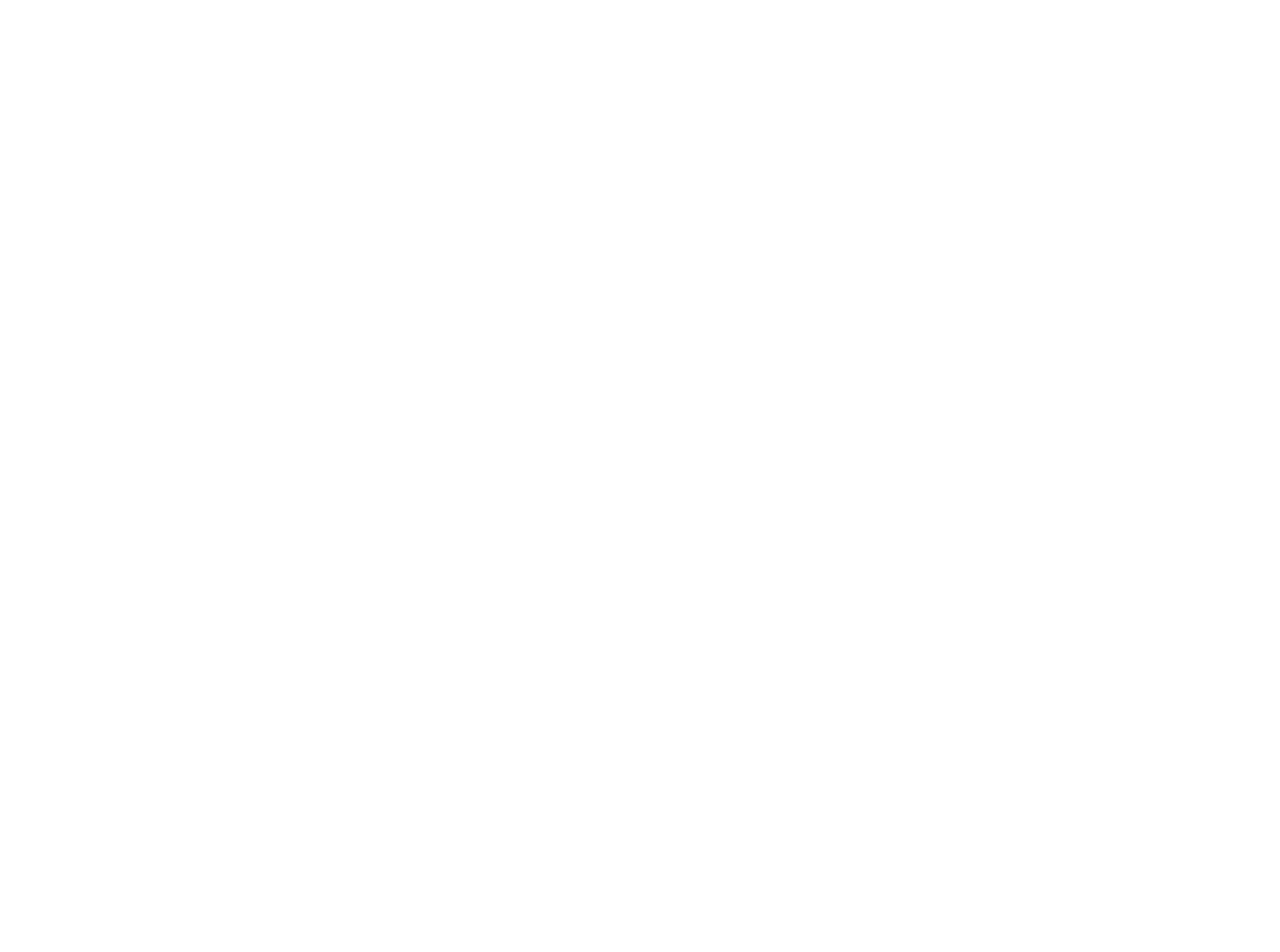
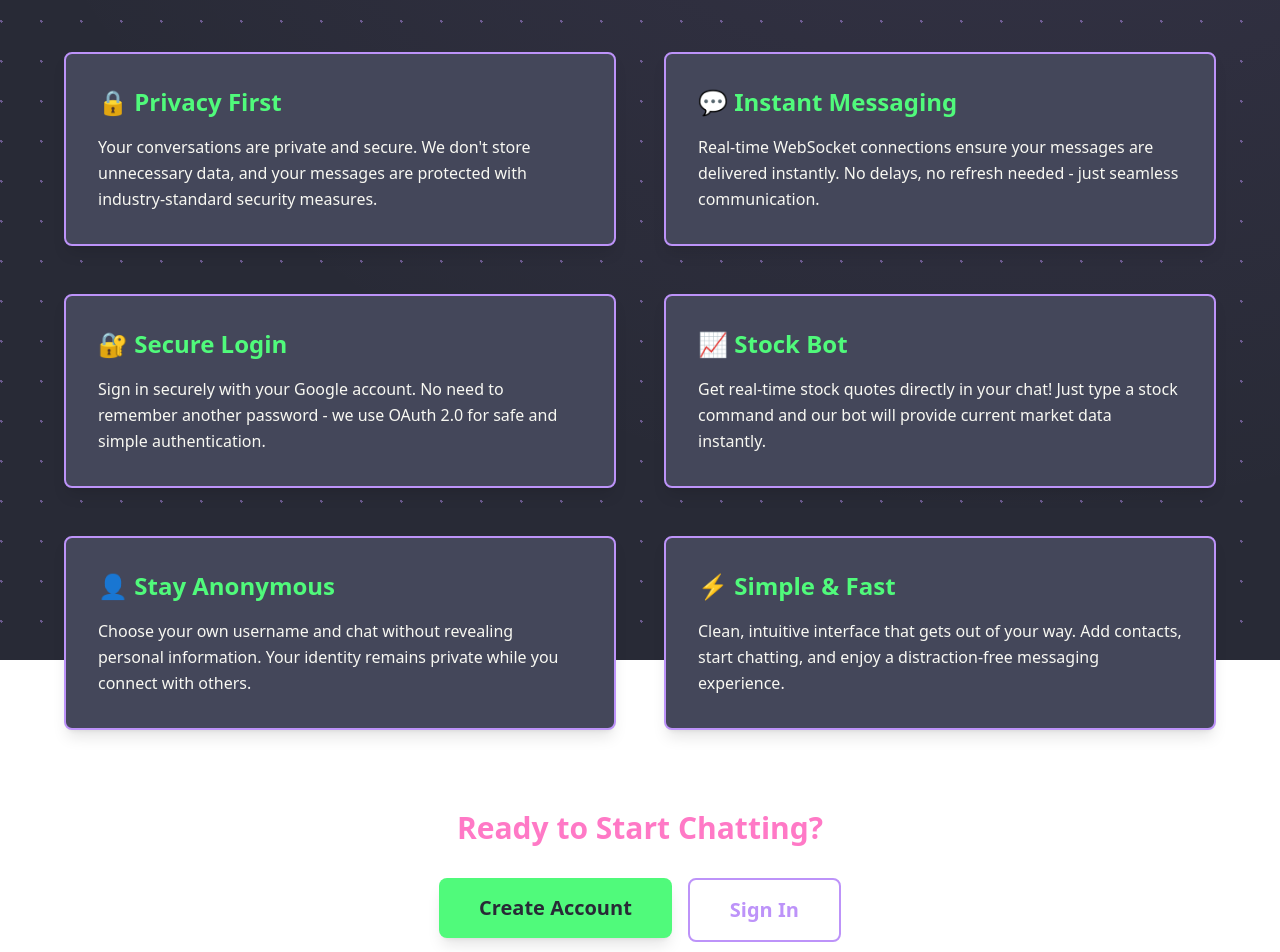
Before and after one commit to zelshahawy/AnonymoUS, a Next.js app in the folder anonymous-frontend/: page / in a window 1280 px wide. Shown: the part 940-1892 px from the top of the page. Before the commit the page ends 919 px from the top, so only its background shows below. Built offline with nearby package versions, Linux system fonts and the light colour scheme.

Commit message:
added twinkling effect and more info to landing page

```diff
--- a/anonymous-frontend/src/app/page.tsx
+++ b/anonymous-frontend/src/app/page.tsx
@@ -1,16 +1,23 @@
 'use client';
 import Footer from '@/components/footer';
+import { ChevronDownIcon } from '@heroicons/react/24/outline';
 import Image from 'next/image';
 import Link from 'next/link';
 import Navbar from '../components/Navbar';
 import Herobg from '../components/herobg';
 
 export default function LandingPage() {
+  const scrollToDetails = () => {
+    document.getElementById('details')?.scrollIntoView({ behavior: 'smooth' });
+  };
+
   return (
     <>
       <Herobg />
+      <div className="relative min-h-screen">
+        <div className="relative z-10">
           <Navbar />
-      <div className="min-h-screen flex flex-col items-center justify-center px-4">
+          <div className="min-h-screen flex flex-col items-center justify-center px-4 relative">
             <Image
               src="/chat-logo-1.png"
               alt="AnonymousME Logo"
@@ -31,7 +38,102 @@
             >
               Log In to Chat
             </Link>
+
+            {/* Scroll Arrow */}
+            <button
+              onClick={scrollToDetails}
+              className="absolute bottom-8 animate-bounce"
+            >
+              <ChevronDownIcon className="w-12 h-12 text-white/70 hover:text-white transition-colors cursor-pointer" />
+            </button>
           </div>
+        </div>
+      </div>
+
+      {/* Details Section */}
+      <div id="details" className="min-h-screen py-20 px-4 relative z-10">
+        <div className="max-w-6xl mx-auto">
+          <h2 className="text-5xl font-bold text-center mb-16 text-[#bd93f9]">
+            Why Choose AnonymoUS?
+          </h2>
+
+          <div className="grid md:grid-cols-2 gap-12">
+            {/* Privacy & Security */}
+            <div className="bg-[#44475a] p-8 rounded-lg border-2 border-[#bd93f9] shadow-lg">
+              <h3 className="text-2xl font-bold mb-4 text-[#50fa7b]">🔒 Privacy First</h3>
+              <p className="text-[#f8f8f2] leading-relaxed">
+                Your conversations are private and secure. We don't store unnecessary data,
+                and your messages are protected with industry-standard security measures.
+              </p>
+            </div>
+
+            {/* Real-time Messaging */}
+            <div className="bg-[#44475a] p-8 rounded-lg border-2 border-[#bd93f9] shadow-lg">
+              <h3 className="text-2xl font-bold mb-4 text-[#50fa7b]">💬 Instant Messaging</h3>
+              <p className="text-[#f8f8f2] leading-relaxed">
+                Real-time WebSocket connections ensure your messages are delivered instantly.
+                No delays, no refresh needed - just seamless communication.
+              </p>
+            </div>
+
+            {/* Google Authentication */}
+            <div className="bg-[#44475a] p-8 rounded-lg border-2 border-[#bd93f9] shadow-lg">
+              <h3 className="text-2xl font-bold mb-4 text-[#50fa7b]">🔐 Secure Login</h3>
+              <p className="text-[#f8f8f2] leading-relaxed">
+                Sign in securely with your Google account. No need to remember another password -
+                we use OAuth 2.0 for safe and simple authentication.
+              </p>
+            </div>
+
+            {/* Stock Monitoring */}
+            <div className="bg-[#44475a] p-8 rounded-lg border-2 border-[#bd93f9] shadow-lg">
+              <h3 className="text-2xl font-bold mb-4 text-[#50fa7b]">📈 Stock Bot</h3>
+              <p className="text-[#f8f8f2] leading-relaxed">
+                Get real-time stock quotes directly in your chat! Just type a stock command
+                and our bot will provide current market data instantly.
+              </p>
+            </div>
+
+            {/* Anonymous */}
+            <div className="bg-[#44475a] p-8 rounded-lg border-2 border-[#bd93f9] shadow-lg">
+              <h3 className="text-2xl font-bold mb-4 text-[#50fa7b]">👤 Stay Anonymous</h3>
+              <p className="text-[#f8f8f2] leading-relaxed">
+                Choose your own username and chat without revealing personal information.
+                Your identity remains private while you connect with others.
+              </p>
+            </div>
+
+            {/* Easy to Use */}
+            <div className="bg-[#44475a] p-8 rounded-lg border-2 border-[#bd93f9] shadow-lg">
+              <h3 className="text-2xl font-bold mb-4 text-[#50fa7b]">⚡ Simple & Fast</h3>
+              <p className="text-[#f8f8f2] leading-relaxed">
+                Clean, intuitive interface that gets out of your way. Add contacts,
+                start chatting, and enjoy a distraction-free messaging experience.
+              </p>
+            </div>
+          </div>
+
+          {/* CTA Section */}
+          <div className="text-center mt-20">
+            <h3 className="text-3xl font-bold mb-8 text-[#ff79c6]">
+              Ready to Start Chatting?
+            </h3>
+            <div className="flex flex-col sm:flex-row gap-4 justify-center">
+              <Link href="/register">
+                <button className="px-10 py-4 bg-[#50fa7b] text-[#282a36] rounded-lg font-bold text-xl hover:bg-[#ff79c6] transition-colors shadow-lg">
+                  Create Account
+                </button>
+              </Link>
+              <Link href="/login">
+                <button className="px-10 py-4 bg-transparent border-2 border-[#bd93f9] text-[#bd93f9] rounded-lg font-bold text-xl hover:bg-[#bd93f9] hover:text-[#282a36] transition-colors">
+                  Sign In
+                </button>
+              </Link>
+            </div>
+          </div>
+        </div>
+      </div>
+
       <Footer />
     </>
   );
--- a/anonymous-frontend/src/components/herobg.module.css
+++ b/anonymous-frontend/src/components/herobg.module.css
@@ -1,13 +1,13 @@
 .wrapper {
 	width: 100vw;
-	height: 100vh;
-	min-height: 100vh;
+	height: 200vh;
+	min-height: 200vh;
 	background: #282a36;
 	position: fixed;
 	top: 0;
 	overflow: hidden;
-	z-index: -2;
-	background-image: radial-gradient(circle at .08rem .08rem, rgba(189, 147, 249, 0.15) .08rem, transparent 0);
+	z-index: -1;
+	background-image: radial-gradient(circle at .08rem .08rem, rgba(189, 147, 249, 0.4) .08rem, transparent 0);
 	background-size: 40px 40px;
 }
 
@@ -18,16 +18,65 @@
 	left: 0;
 	right: 0;
 	bottom: 0;
-	background: radial-gradient(circle at 80% 20%, rgba(189, 147, 249, 0.05) 0%, transparent 70%);
-	opacity: 0.6;
+	background: radial-gradient(circle at 80% 20%, rgba(189, 147, 249, 0.15) 0%, transparent 70%);
+	opacity: 0.8;
+}
+
+.wrapper::after {
+	content: '';
+	position: absolute;
+	top: 0;
+	left: 0;
+	right: 0;
+	bottom: 0;
+	background-image: radial-gradient(circle at .08rem .08rem, rgba(189, 147, 249, 0.6) .08rem, transparent 0);
+	background-size: 40px 40px;
+	animation: twinkle 2s ease-in-out infinite;
+	opacity: 0.8;
+}
+
+@keyframes twinkle {
+
+	0%,
+	100% {
+		opacity: 0.1;
+	}
+
+	50% {
+		opacity: 1;
+	}
 }
 
 @keyframes pulse {
 	0% {
-		opacity: 0.8;
+		opacity: 0.6;
+		transform: scale(1);
 	}
 
 	100% {
 		opacity: 1;
+		transform: scale(1.02);
 	}
 }
+
+@keyframes sparkle {
+	0% {
+		opacity: 0.2;
+		transform: translateX(0) translateY(0);
+	}
+
+	33% {
+		opacity: 0.4;
+		transform: translateX(2px) translateY(-1px);
+	}
+
+	66% {
+		opacity: 0.1;
+		transform: translateX(-1px) translateY(2px);
+	}
+
+	100% {
+		opacity: 0.3;
+		transform: translateX(0) translateY(0);
+	}
+}
```
Lines whose indentation alone changed are shown as unchanged.
